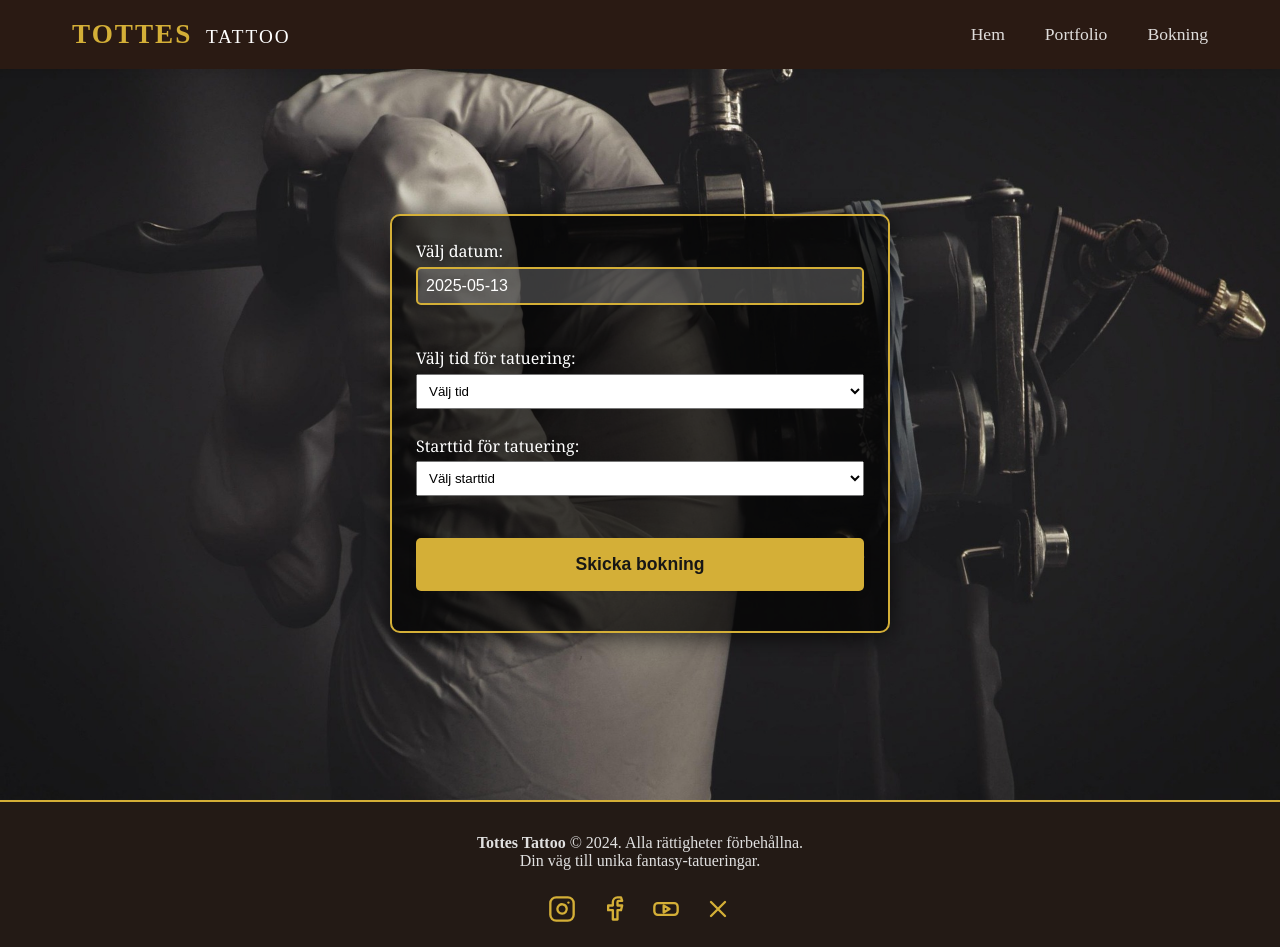
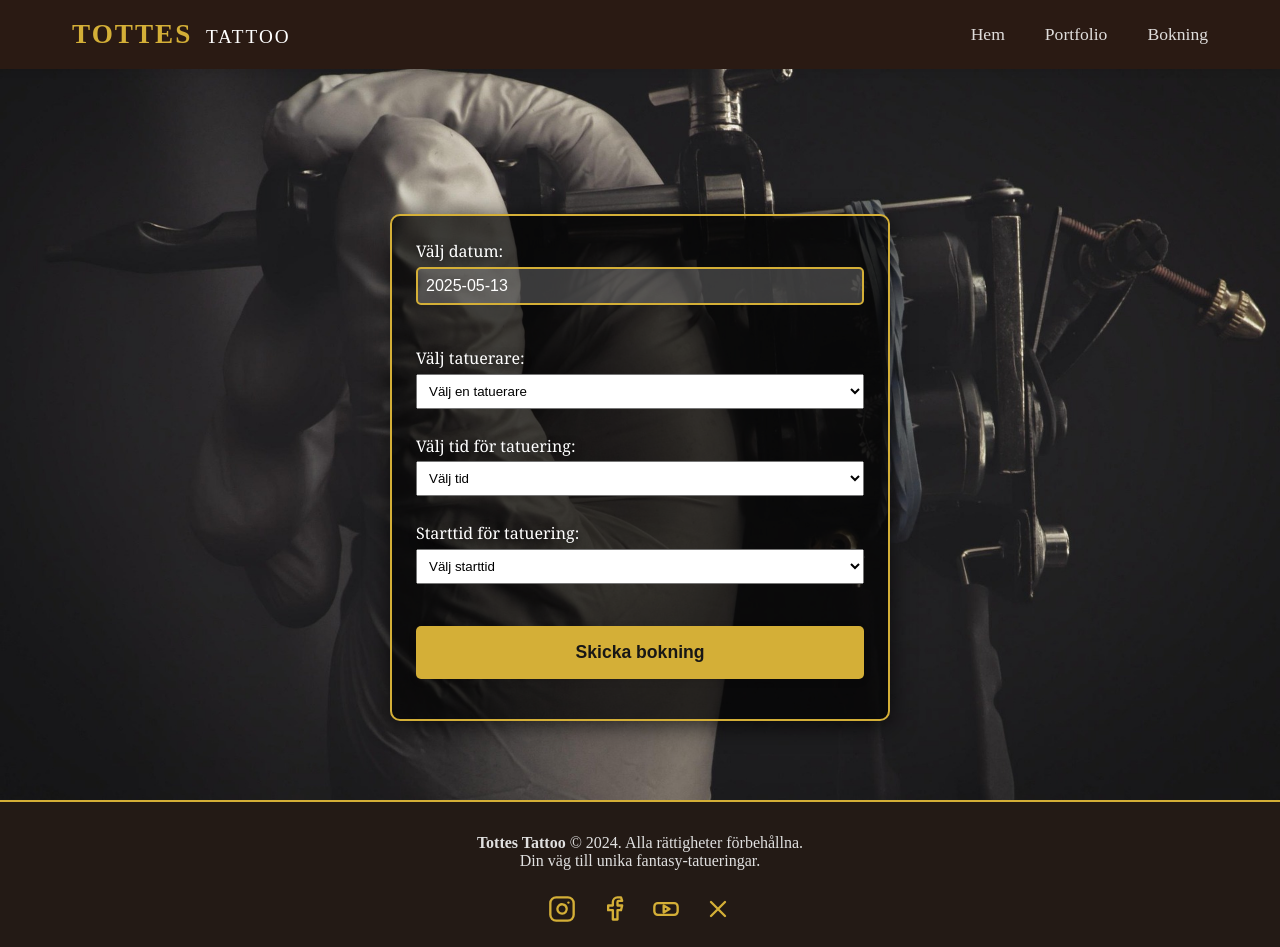
Before and after one commit to Medieinstitutet/tottes-tattoo-2, a React (Vite) app in the folder frontend/: page /booking in a window 1280 px wide. Built offline with nearby package versions, Linux system fonts and the light colour scheme.

Commit message:
starter for main

```diff
--- a/frontend/src/Pages/booking-page.jsx
+++ b/frontend/src/Pages/booking-page.jsx
@@ -166,6 +166,29 @@ const BookingPage = () => {
               />
             </div>
           )}
+
+          <br />
+
+          <label>
+            Välj tatuerare:
+            <select
+              name="tattooArtist"
+              value={formData.tattooArtist}
+              onChange={handleChange}
+              required
+              style={{
+                width: '100%',
+                padding: '0.5rem',
+                marginTop: '0.3rem',
+              }}>
+              <option value="">Välj en tatuerare</option>
+              <option value="Totte">Totte</option>
+              <option value="Erik">Erik</option>
+              <option value="Marcus">Marcus</option>
+              <option value="Anders">Anders</option>
+              <option value="Amanda">Amanda</option>
+            </select>
+          </label>
 
           <br />
 
```
